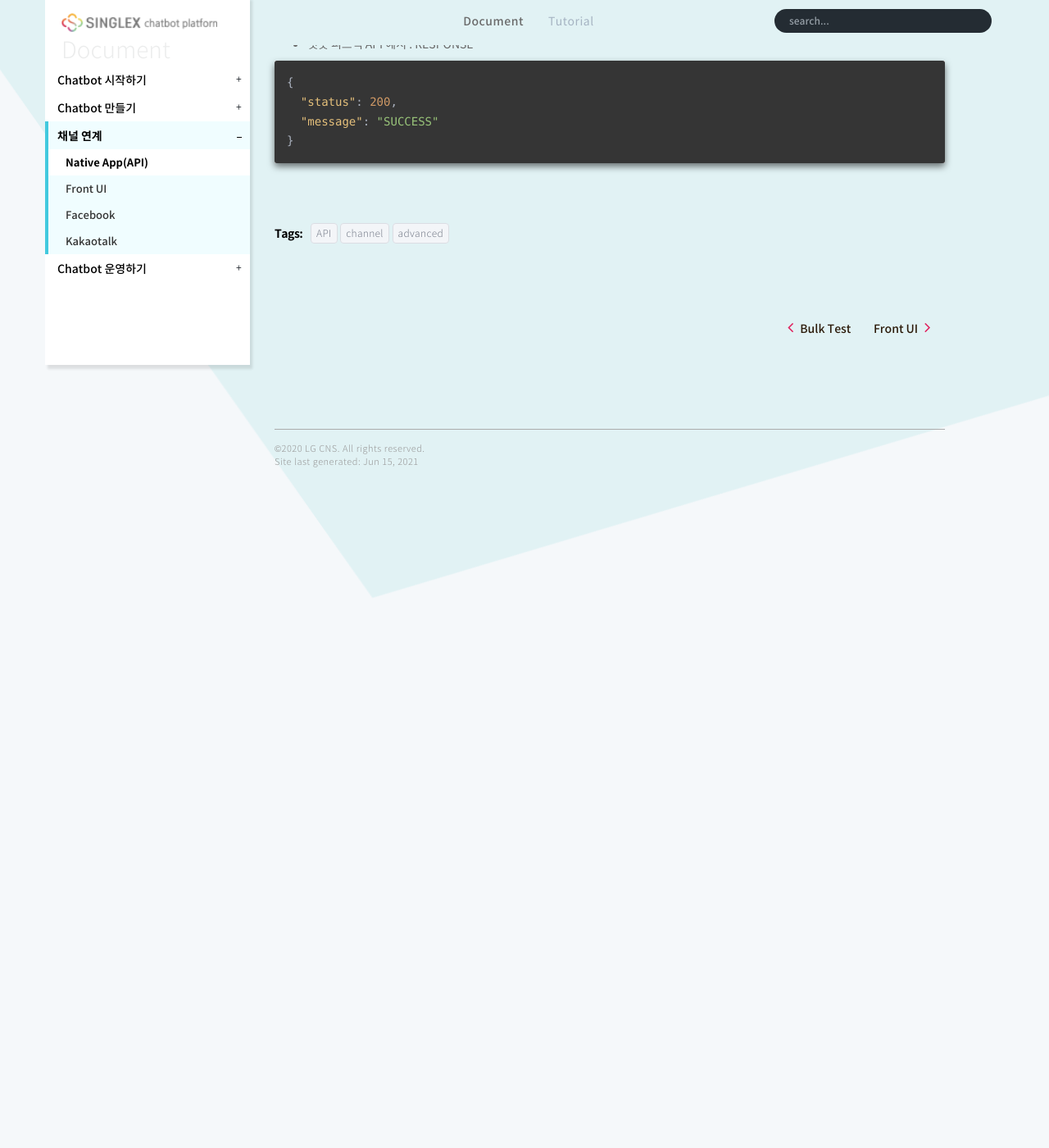
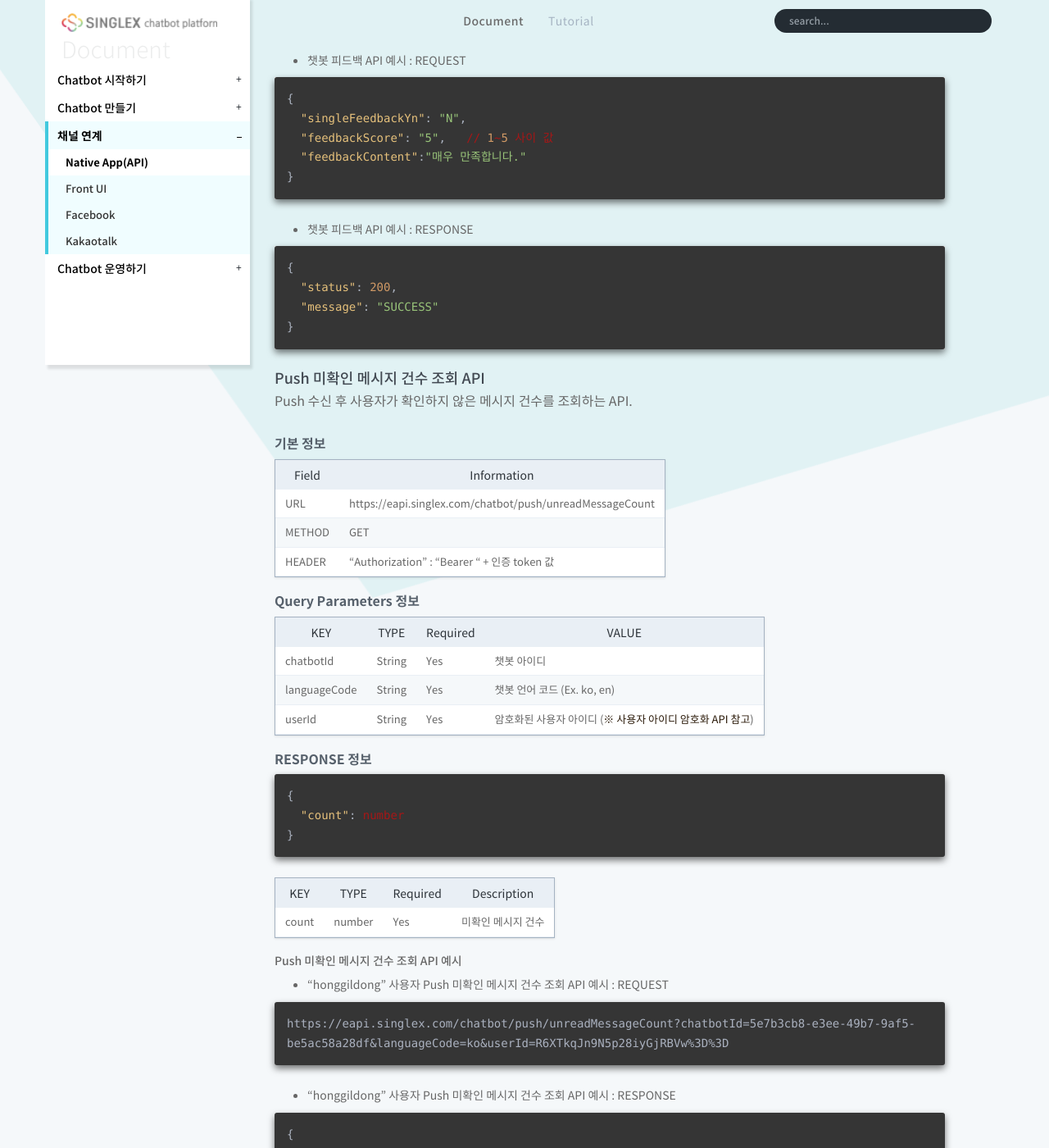
Before and after one commit to caas-manual/caas, a Jekyll site: the page built from pages/groupChatbot/channel_native_app.md, in a window 1280 px wide and 1400 px high, scrolled down 18277 px. Shown: the whole window at 82% size. Built offline with Jekyll 4.4.1, drawn with Linux system fonts in a browser that asks for light colours; nearby versions of some CDN libraries; some web fonts are replaced; comment, search, counter and statistics services are not loaded; some of the changed text lies outside the part shown.

Commit message:
Push 미확인 메시지 건수 조회 API 추가

````diff
--- a/pages/groupChatbot/channel_native_app.md
+++ b/pages/groupChatbot/channel_native_app.md
@@ -762,3 +762,99 @@ Request Header에 X-CHATBOT-SESSION 값을 설정하지 않을 경우 새로운
   "message": "SUCCESS"
 }
 ```
+
+
+### Push 미확인 메시지 건수 조회 API
+Push 수신 후 사용자가 확인하지 않은 메시지 건수를 조회하는 API.
+
+#### 기본 정보
+
+| Field | Information |
+|--------|--------|
+| URL | https://eapi.singlex.com/chatbot/push/unreadMessageCount
+| METHOD | GET |
+| HEADER | "Authorization" : "Bearer " + 인증 token 값 |
+
+#### Query Parameters 정보
+
+| KEY | TYPE | Required | VALUE |
+|--------|--------|--------|--------|
+| chatbotId | String | Yes | 챗봇 아이디 |
+| languageCode | String | Yes | 챗봇 언어 코드 (Ex. ko, en) |
+| userId | String | Yes | 암호화된 사용자 아이디 ([※ 사용자 아이디 암호화 API 참고](#사용자-아이디-암호화-api)) |
+
+#### RESPONSE 정보
+
+```json
+{
+  "count": number
+}
+```
+
+| KEY | TYPE | Required | Description |
+|--------|--------|--------|--------|
+| count | number | Yes | 미확인 메시지 건수 |
+
+##### Push 미확인 메시지 건수 조회 API 예시
+
+ * "honggildong" 사용자 Push 미확인 메시지 건수 조회 API 예시 : REQUEST
+
+```
+https://eapi.singlex.com/chatbot/push/unreadMessageCount?chatbotId=5e7b3cb8-e3ee-49b7-9af5-be5ac58a28df&languageCode=ko&userId=R6XTkqJn9N5p28iyGjRBVw%3D%3D
+```
+
+ * "honggildong" 사용자 Push 미확인 메시지 건수 조회 API 예시 : RESPONSE
+
+```json
+{
+  "count": 3
+}
+```
+
+
+### 사용자 아이디 암호화 API
+사용자 아이디 문자열을 암호화하는 API.
+
+#### 기본 정보
+
+| Field | Information |
+|--------|--------|
+| URL | https://eapi.singlex.com/chatbot/encrypt
+| METHOD | GET |
+
+#### Query Parameters 정보
+
+| KEY | TYPE | Required | VALUE |
+|--------|--------|--------|--------|
+| userId | String | Yes | 사용자 아이디 |
+
+#### RESPONSE 정보
+
+```json
+{
+  "status": number,
+  "message": "string"
+}
+```
+
+| KEY | TYPE | Required | Description |
+|--------|--------|--------|--------|
+| status | number | Yes | 응답 상태 정보 |
+| message | String | Yes | 암호화된 사용자 아이디 |
+
+##### 사용자 아이디 암호화 API 예시
+
+ * "honggildong" 사용자 아이디 암호화 API 예시 : REQUEST
+
+```
+https://eapi.singlex.com/chatbot/encrypt?userId=honggildong
+```
+
+ * "honggildong" 사용자 아이디 암호화 API 예시 : RESPONSE
+
+```json
+{
+  "status": 200,
+  "message": "R6XTkqJn9N5p28iyGjRBVw=="
+}
+```
````
